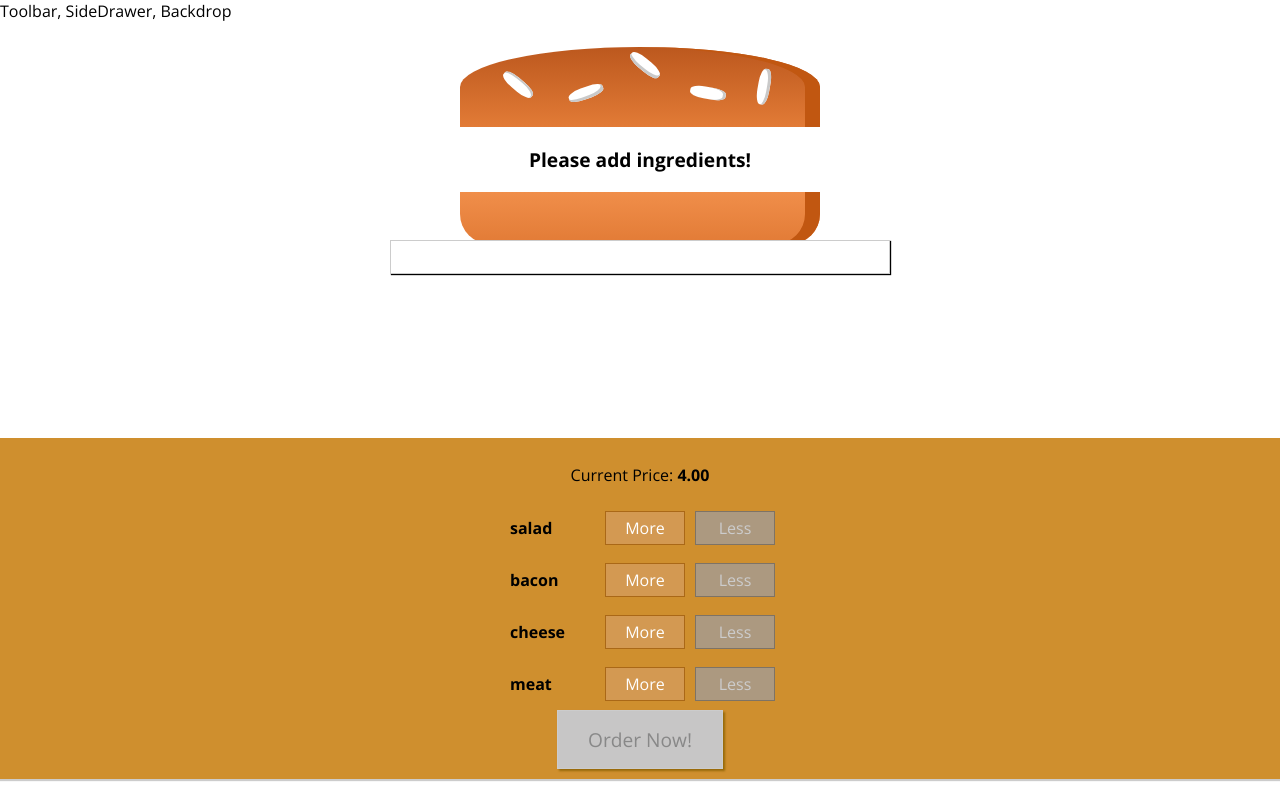
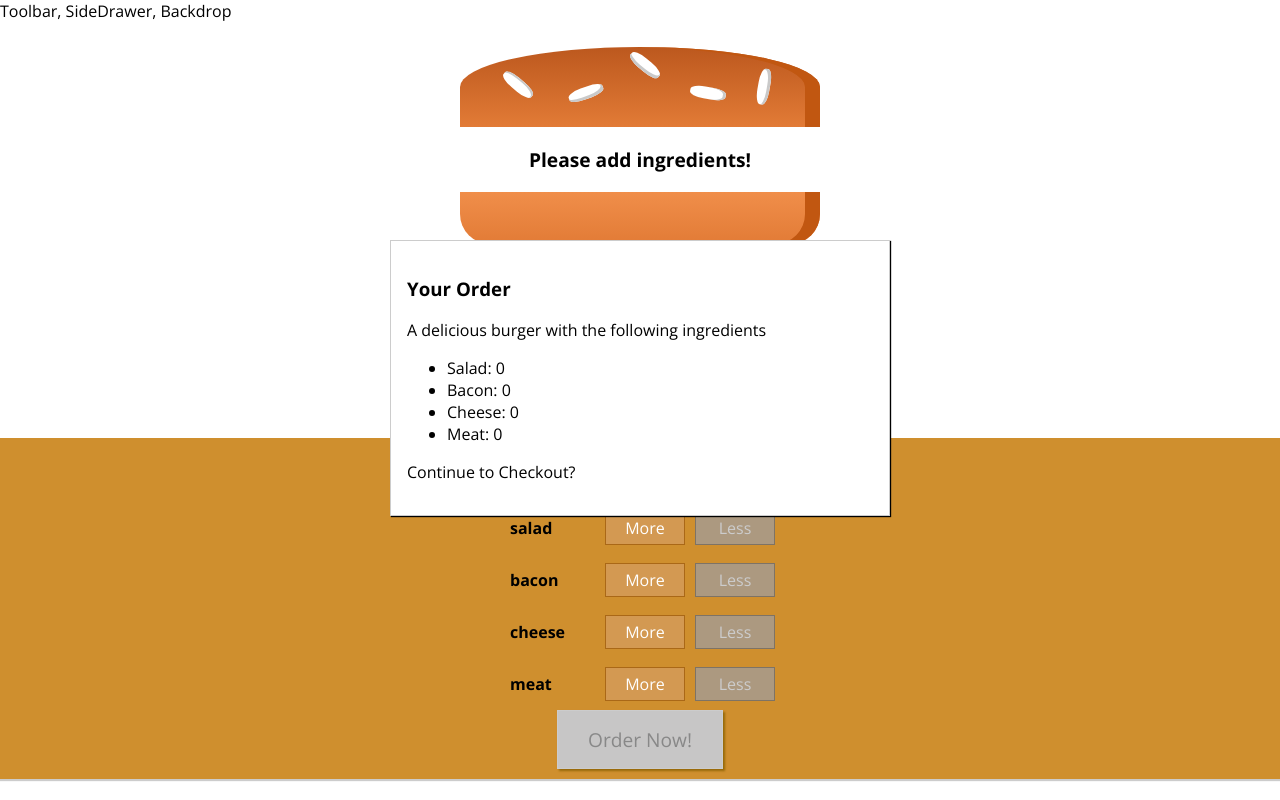
Before and after one commit to Jason-Carrillo/React-Burger, a React app: page / in a window 1280 px wide. Built offline with nearby package versions, Linux system fonts and the light colour scheme.

Commit message:
added Modal of order summary to main page

```diff
--- a/src/Containers/burgerbuilder/BurgerBuilder.js
+++ b/src/Containers/burgerbuilder/BurgerBuilder.js
@@ -3,6 +3,7 @@ import Aux from '../../hoc/Aux'
 import Burger from "../../Components/Burger/Burger";
 import BuildControls from "../../Components/Burger/BuildControls/BuildControls";
 import Modal from '../../Components/UI/Modal/Modal'
+import OrderSummary from "../../Components/Burger/BurgerSummary/BurgerSummary";
 
 const INGREDIENT_PRICES = {
     salad: 0.5,
@@ -81,7 +82,9 @@ class BurgerBuilder extends Component {
 
         return (
             <Aux>
-                <Modal />
+                <Modal>
+                    <OrderSummary ingredients={this.state.ingredients}/>
+                </Modal>
                 <Burger ingredients={this.state.ingredients} />
                 <BuildControls
                     ingredientAdded={this.addIngredientHandler}
```
